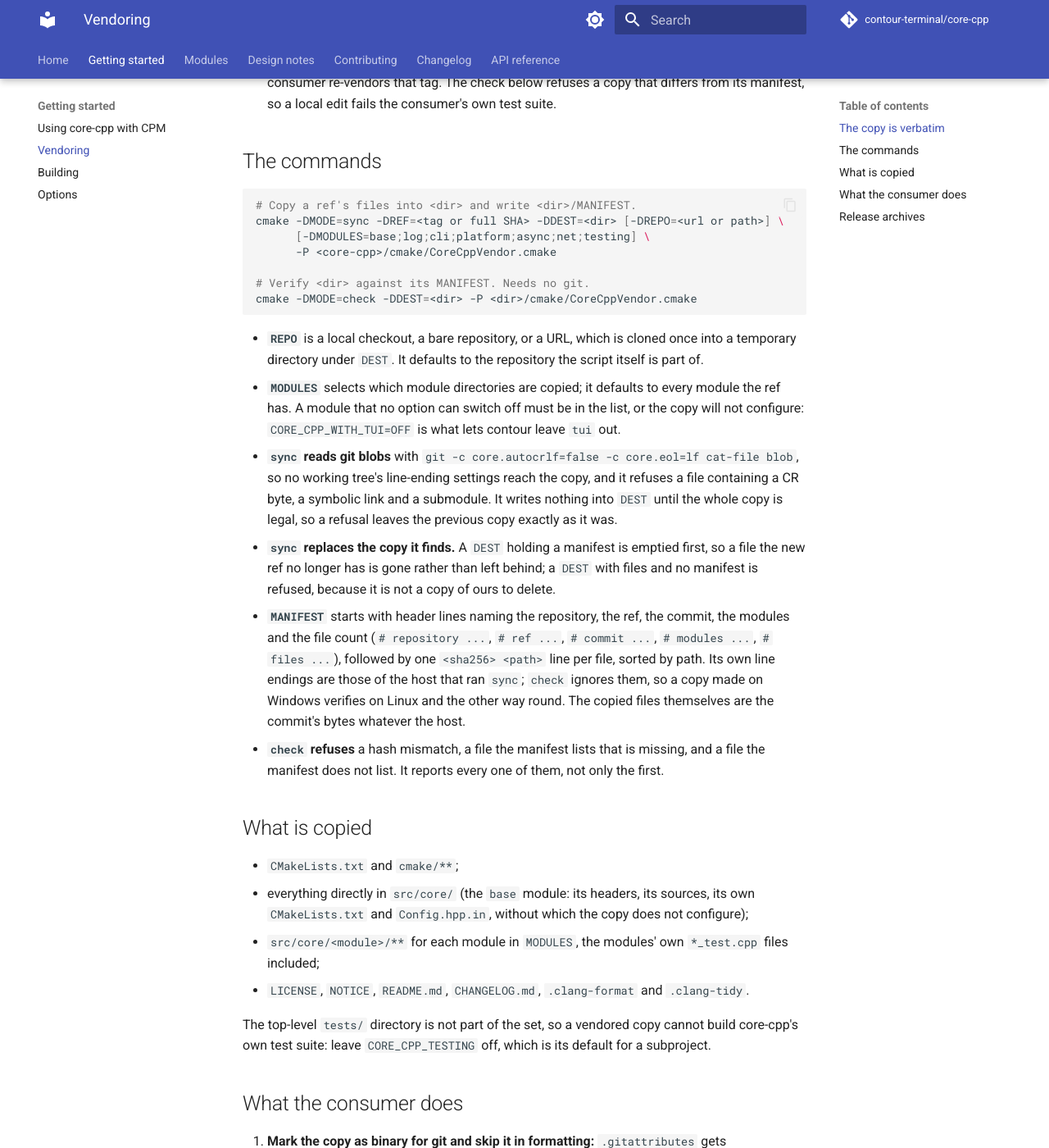
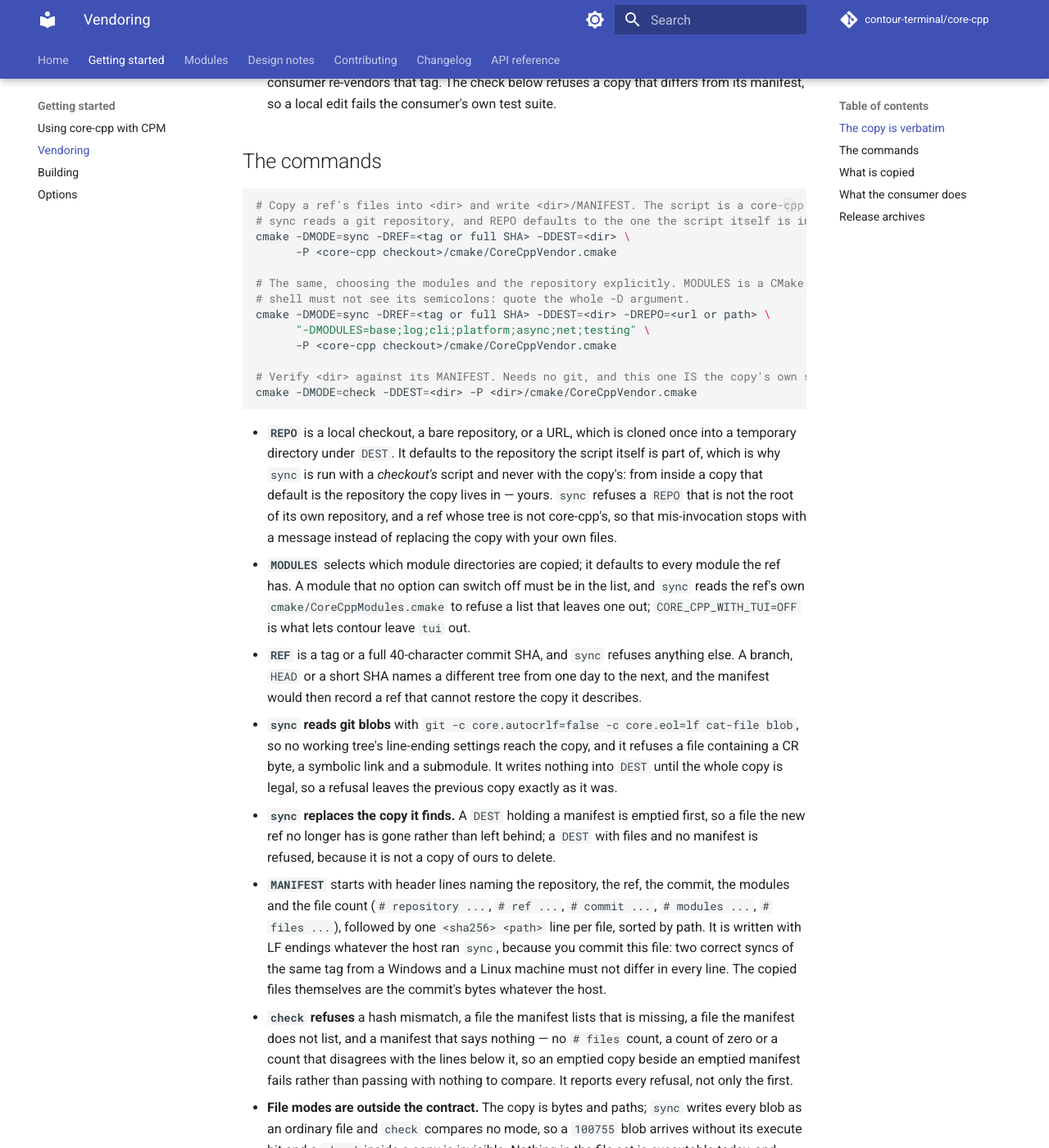
Before and after one commit to contour-terminal/core-cpp, an MkDocs documentation site: the page built from docs/vendoring.md, in a window 1280 px wide and 1400 px high, scrolled down 485 px. Shown: the whole window at 82% size. Built offline with MkDocs 1.6.1 and Material for MkDocs 9.7.7, drawn with Linux system fonts in a browser that asks for light colours; comment, search, counter and statistics services are not loaded; some of the changed text lies outside the part shown.

Commit message:
docs: the vendoring commands run as written, and say what they refuse
README.md's sync line used `-P cmake/CoreCppVendor.cmake`, which from a
consumer's root does not exist and from a core-cpp checkout would drop the copy
into core-cpp's own tree. Both pages now name the checkout's script for sync and
the copy's own for check, and say why the difference matters: REPO defaults to
the repository the script is in, so a sync run from inside a copy reads the
consumer's repository.

docs/vendoring.md's MODULES example was unquoted, so a shell would have read its
semicolons as command separators. It is quoted, and it is now a line of its own
next to the short form rather than a bracketed option inside it.

The page also states the refusals the tool gained: the REF shape, the module
table read out of the ref, and a manifest that says nothing. The MANIFEST's own
line endings are now LF whatever the host, so the sentence that they are the
writing host's is gone; and file modes are stated to be outside the contract,
which was true and unwritten.

Every command on both pages was run as written against this commit: a sync into
a consumer tree and its check (378 files), the explicit REPO and MODULES form
(213 files), and the check of an unpacked release archive.

Signed-off-by: Christian Parpart <christian@parpart.family>

````diff
--- a/docs/vendoring.md
+++ b/docs/vendoring.md
@@ -20,20 +20,34 @@
 ## The commands
 
 ```sh
-# Copy a ref's files into <dir> and write <dir>/MANIFEST.
-cmake -DMODE=sync -DREF=<tag or full SHA> -DDEST=<dir> [-DREPO=<url or path>] \
-      [-DMODULES=base;log;cli;platform;async;net;testing] \
-      -P <core-cpp>/cmake/CoreCppVendor.cmake
+# Copy a ref's files into <dir> and write <dir>/MANIFEST. The script is a core-cpp checkout's:
+# sync reads a git repository, and REPO defaults to the one the script itself is in.
+cmake -DMODE=sync -DREF=<tag or full SHA> -DDEST=<dir> \
+      -P <core-cpp checkout>/cmake/CoreCppVendor.cmake
 
-# Verify <dir> against its MANIFEST. Needs no git.
+# The same, choosing the modules and the repository explicitly. MODULES is a CMake list, so the
+# shell must not see its semicolons: quote the whole -D argument.
+cmake -DMODE=sync -DREF=<tag or full SHA> -DDEST=<dir> -DREPO=<url or path> \
+      "-DMODULES=base;log;cli;platform;async;net;testing" \
+      -P <core-cpp checkout>/cmake/CoreCppVendor.cmake
+
+# Verify <dir> against its MANIFEST. Needs no git, and this one IS the copy's own script.
 cmake -DMODE=check -DDEST=<dir> -P <dir>/cmake/CoreCppVendor.cmake
 ```
 
 - **`REPO`** is a local checkout, a bare repository, or a URL, which is cloned once into a
-  temporary directory under `DEST`. It defaults to the repository the script itself is part of.
+  temporary directory under `DEST`. It defaults to the repository the script itself is part of,
+  which is why `sync` is run with a *checkout's* script and never with the copy's: from inside a
+  copy that default is the repository the copy lives in — yours. `sync` refuses a `REPO` that is
+  not the root of its own repository, and a ref whose tree is not core-cpp's, so that
+  mis-invocation stops with a message instead of replacing the copy with your own files.
 - **`MODULES`** selects which module directories are copied; it defaults to every module the ref
-  has. A module that no option can switch off must be in the list, or the copy will not configure:
-  `CORE_CPP_WITH_TUI=OFF` is what lets contour leave `tui` out.
+  has. A module that no option can switch off must be in the list, and `sync` reads the ref's own
+  `cmake/CoreCppModules.cmake` to refuse a list that leaves one out; `CORE_CPP_WITH_TUI=OFF` is
+  what lets contour leave `tui` out.
+- **`REF`** is a tag or a full 40-character commit SHA, and `sync` refuses anything else. A branch,
+  `HEAD` or a short SHA names a different tree from one day to the next, and the manifest would
+  then record a ref that cannot restore the copy it describes.
 - **`sync` reads git blobs** with `git -c core.autocrlf=false -c core.eol=lf cat-file blob`, so no
   working tree's line-ending settings reach the copy, and it refuses a file containing a CR byte,
   a symbolic link and a submodule. It writes nothing into `DEST` until the whole copy is legal, so
@@ -43,12 +57,18 @@
   is refused, because it is not a copy of ours to delete.
 - **`MANIFEST`** starts with header lines naming the repository, the ref, the commit, the modules
   and the file count (`# repository ...`, `# ref ...`, `# commit ...`, `# modules ...`,
-  `# files ...`), followed by one `<sha256>  <path>` line per file, sorted by path. Its own line
-  endings are those of the host that ran `sync`; `check` ignores them, so a copy made on Windows
-  verifies on Linux and the other way round. The copied files themselves are the commit's bytes
-  whatever the host.
-- **`check` refuses** a hash mismatch, a file the manifest lists that is missing, and a file the
-  manifest does not list. It reports every one of them, not only the first.
+  `# files ...`), followed by one `<sha256>  <path>` line per file, sorted by path. It is written
+  with LF endings whatever the host ran `sync`, because you commit this file: two correct syncs of
+  the same tag from a Windows and a Linux machine must not differ in every line. The copied files
+  themselves are the commit's bytes whatever the host.
+- **`check` refuses** a hash mismatch, a file the manifest lists that is missing, a file the
+  manifest does not list, and a manifest that says nothing — no `# files` count, a count of zero or
+  a count that disagrees with the lines below it, so an emptied copy beside an emptied manifest
+  fails rather than passing with nothing to compare. It reports every refusal, not only the first.
+- **File modes are outside the contract.** The copy is bytes and paths; `sync` writes every blob as
+  an ordinary file and `check` compares no mode, so a `100755` blob arrives without its execute
+  bit and a `chmod` inside a copy is invisible. Nothing in the file set is executable today, and
+  nothing in it may become executable without this line changing first.
 
 ## What is copied
 
````
Also changed, not shown: README.md (+5 -2 lines).
